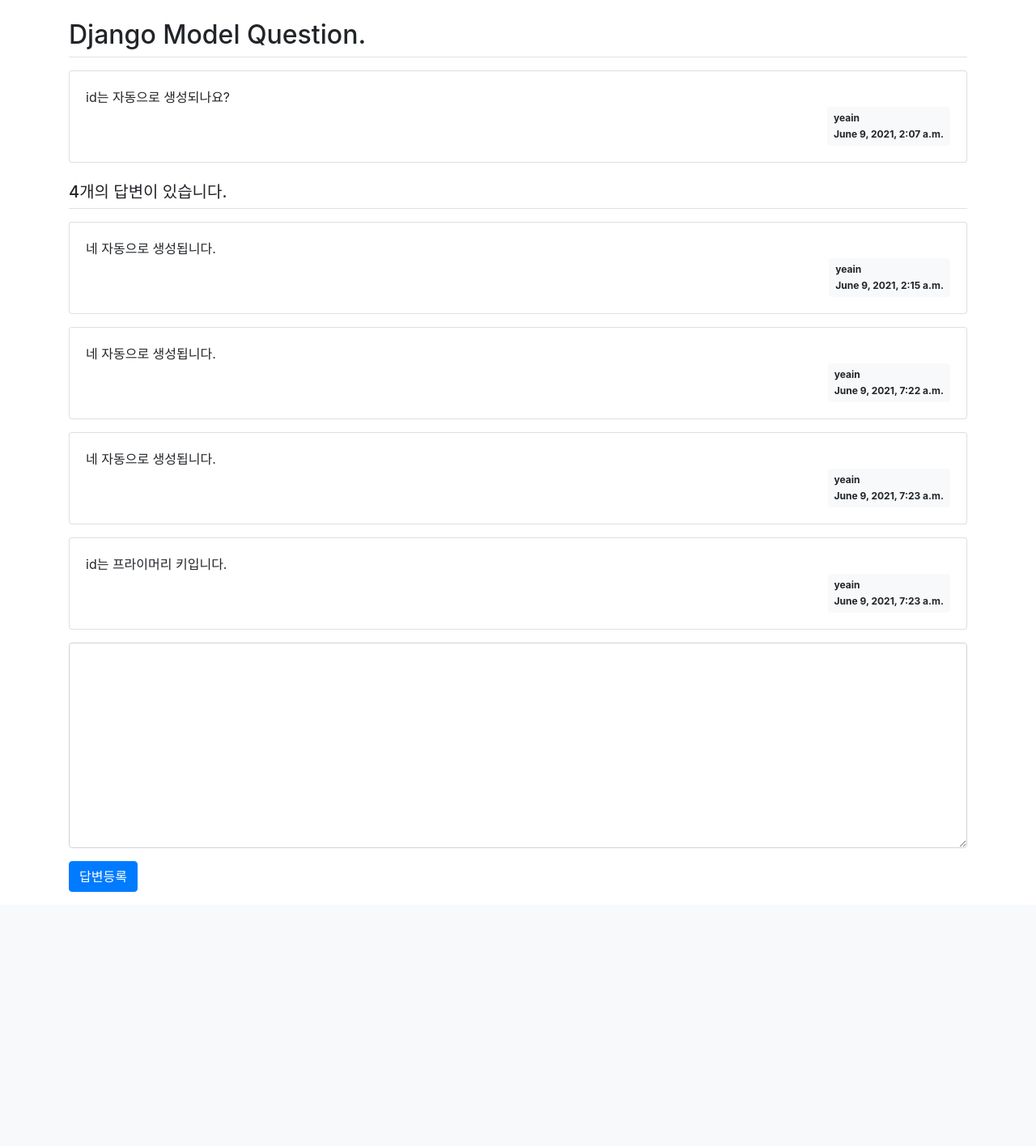
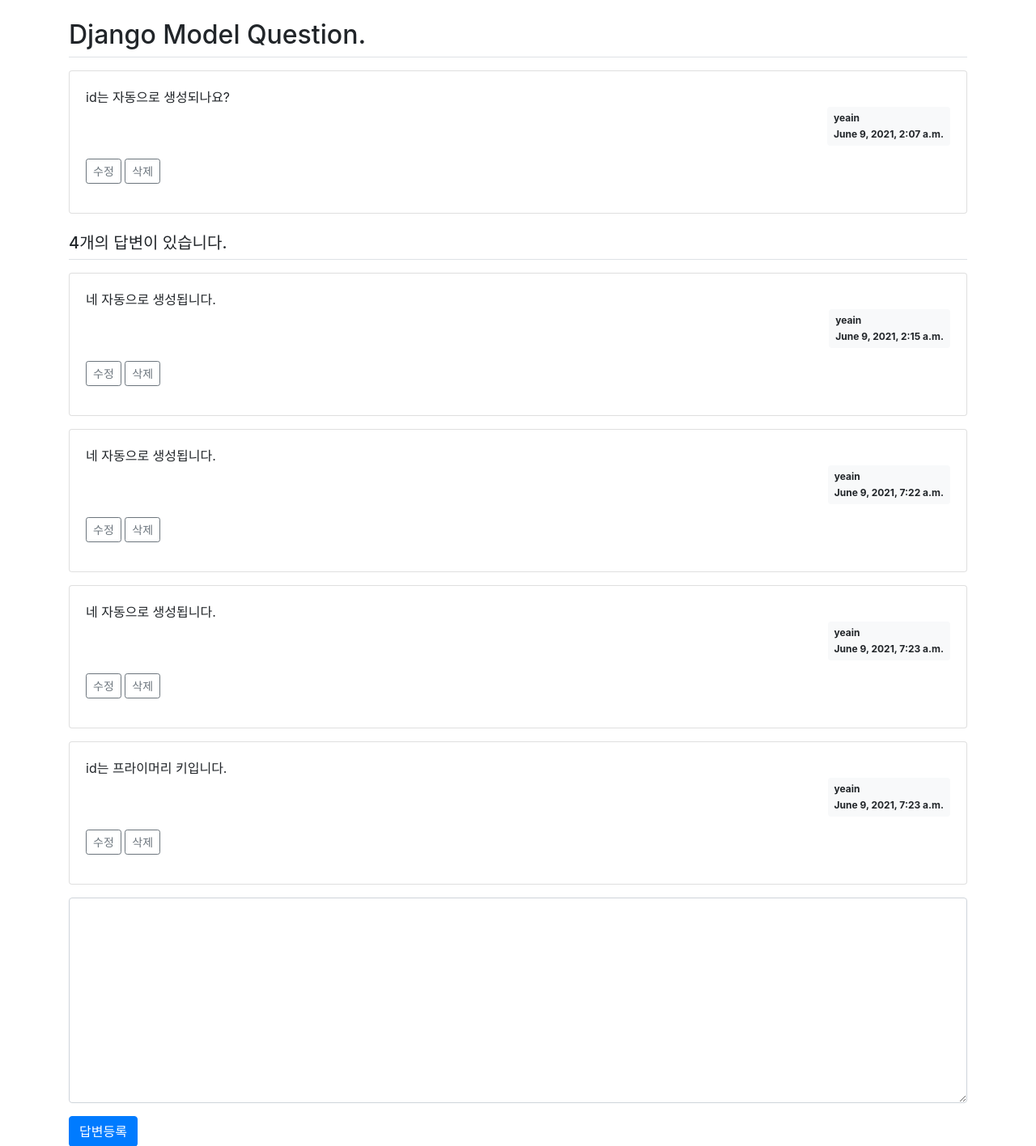
Before and after one commit to oxomn/Django, a Django app: page /pybo/answer/create/2/ in a window 1280 px wide. Shown: the part 57-1473 px from the top of the page at 81% size. Before the commit the page ends 1159 px from the top, so only its background shows below. Run offline with Django 3.2, Linux system fonts and the light colour scheme; a user stored in the database is signed in; data comes from the database, SQL or seed files in the repository; both versions use the stored data as it was after the commit; some libraries are stand-ins or nearby versions.

Commit message:
edit, del 3-09

```diff
--- a/pybo/models.py
+++ b/pybo/models.py
@@ -7,6 +7,7 @@
     content = models.TextField()
     create_date = models.DateTimeField()
     author = models.ForeignKey(User, on_delete=models.CASCADE)
+    modify_date = models.DateTimeField(null=True, blank=True)
 
     def __str__(self):
         return self.subject
@@ -16,6 +17,7 @@
     content = models.TextField()
     create_date = models.DateTimeField()
     author = models.ForeignKey(User, on_delete=models.CASCADE)
+    modify_date = models.DateTimeField(null=True, blank=True)
 
     def __str__(self):
         return self.content
--- a/pybo/urls.py
+++ b/pybo/urls.py
@@ -12,4 +12,8 @@
     path('<int:question_id>/', views.detail, name='detail'),
     path('answer/create/<int:question_id>/', views.answer_create, name='answer_create'),
     path('question/create/', views.question_create, name='question_create'),
+    path('question/modify/<int:question_id>/', views.question_modify, name='question_modify'),
+    path('question/delete/<int:question_id>/', views.question_delete, name='question_delete'),
+    path('answer/modify/<int:answer_id>/', views.answer_modify, name='answer_modify'),
+    path('answer/delete/<int:answer_id>/', views.answer_delete, name='answer_delete'),
 ]
--- a/pybo/views.py
+++ b/pybo/views.py
@@ -6,10 +6,11 @@
 
 
 #------------------------------------------#
-from .models import Question
+from .models import Question, Answer
 from django.utils import timezone
 from .forms import QuestionForm, AnswerForm
 from django.core.paginator import Paginator
+from django.contrib import messages
 #----------------------------------#
 def index(request):
     """
@@ -82,3 +83,76 @@
         form = QuestionForm()
     context = {'form': form}
     return render(request, 'pybo/question_form.html', context)
+
+#------------------------------------------------------------#
+@login_required(login_url='common:login')
+def question_modify(request, question_id):
+    """
+    pybo 질문수정
+    """
+    question = get_object_or_404(Question, pk=question_id)
+    if request.user != question.author:
+        messages.error(request, '수정권한이 없습니다')
+        return redirect('pybo:detail', question_id=question.id)
+
+    if request.method == "POST":
+        form = QuestionForm(request.POST, instance=question)
+        if form.is_valid():
+            question = form.save(commit=False)
+            question.author = request.user
+            question.modify_date = timezone.now()  # 수정일시 저장
+            question.save()
+            return redirect('pybo:detail', question_id=question.id)
+    else:
+        form = QuestionForm(instance=question)
+    context = {'form': form}
+    return render(request, 'pybo/question_form.html', context)
+
+#-------------------------------------------------------#
+@login_required(login_url='common:login')
+def question_delete(request, question_id):
+    """
+    pybo 질문삭제
+    """
+    question = get_object_or_404(Question, pk=question_id)
+    if request.user != question.author:
+        messages.error(request, '삭제권한이 없습니다')
+        return redirect('pybo:detail', question_id=question.id)
+    question.delete()
+    return redirect('pybo:index')
+#----------------------------------#
+@login_required(login_url='common:login')
+def answer_modify(request, answer_id):
+    """
+    pybo 답변수정
+    """
+    answer = get_object_or_404(Answer, pk=answer_id)
+    if request.user != answer.author:
+        messages.error(request, '수정권한이 없습니다')
+        return redirect('pybo:detail', question_id=answer.question.id)
+
+    if request.method == "POST":
+        form = AnswerForm(request.POST, instance=answer)
+        if form.is_valid():
+            answer = form.save(commit=False)
+            answer.author = request.user
+            answer.modify_date = timezone.now()
+            answer.save()
+            return redirect('pybo:detail', question_id=answer.question.id)
+    else:
+        form = AnswerForm(instance=answer)
+    context = {'answer': answer, 'form': form}
+    return render(request, 'pybo/answer_form.html', context)
+
+#------------------------------------------------------#
+@login_required(login_url='common:login')
+def answer_delete(request, answer_id):
+    """
+    pybo 답변삭제
+    """
+    answer = get_object_or_404(Answer, pk=answer_id)
+    if request.user != answer.author:
+        messages.error(request, '삭제권한이 없습니다')
+    else:
+        answer.delete()
+    return redirect('pybo:detail', question_id=answer.question.id)
--- a/templates/base.html
+++ b/templates/base.html
@@ -23,5 +23,11 @@
 <script src="{% static 'jquery-3.6.0.min.js' %}"></script>
 <!-- Bootstrap JS -->
 <script src="{% static 'bootstrap.min.js' %}"></script>
+
+<!-- 자바스크립트 Start -->
+{% block script %}
+{% endblock %}
+<!-- 자바스크립트 End -->
+
 </body>
 </html>
--- a/templates/pybo/question_detail.html
+++ b/templates/pybo/question_detail.html
@@ -3,16 +3,42 @@
 {% load static %}
 <link rel="stylesheet" type="text/css" href="{% static 'bootstrap.min.css' %}">
 <div class="container my-3">
+    <!-- 사용자오류 표시 -->
+    {% if messages %}
+    <div class="alert alert-danger my-3" role="alert">
+    {% for message in messages %}
+        <strong>{{ message.tags }}</strong>
+        <ul><li>{{ message.message }}</li></ul>
+    {% endfor %}
+    </div>
+    {% endif %}
+
     <h2 class="border-bottom py-2">{{ question.subject }}</h2>
     <div class="card my-3">
         <div class="card-body">
             <div class="card-text" style="white-space: pre-line;">{{ question.content }}</div>
             <div class="d-flex justify-content-end">
+                {% if question.modify_date %}
+                <div class="badge badge-light p-2 text-left mx-3">
+                    <div class="mb-2">modified at</div>
+                    <div>{{ question.modify_date }}</div>
+                </div>
+                {% endif %}
                 <div class="badge badge-light p-2 text-left">
                     <div class="mb-2">{{ question.author.username }}</div>
                     <div>{{ question.create_date }}</div>
                 </div>
             </div>
+            {% if request.user == question.author %}
+        <div class="my-3">
+            <a href="{% url 'pybo:question_modify' question.id  %}"
+               class="btn btn-sm btn-outline-secondary">수정</a>
+
+            <a href="#" class="delete btn btn-sm btn-outline-secondary"
+                data-uri="{% url 'pybo:question_delete' question.id  %}">삭제</a>
+        </div>
+        {% endif %}
+
         </div>
     </div>
     <h5 class="border-bottom my-3 py-2">{{question.answer_set.count}}개의 답변이 있습니다.</h5>
@@ -21,11 +47,25 @@
         <div class="card-body">
             <div class="card-text" style="white-space: pre-line;">{{ answer.content }}</div>
             <div class="d-flex justify-content-end">
+                {% if answer.modify_date %}
+                <div class="badge badge-light p-2 text-left mx-3">
+                    <div class="mb-2">modified at</div>
+                    <div>{{ answer.modify_date }}</div>
+                </div>
+                {% endif %}
                 <div class="badge badge-light p-2 text-left">
                     <div class="mb-2">{{ answer.author.username }}</div>
                     <div>{{ answer.create_date }}</div>
                 </div>
             </div>
+            {% if request.user == answer.author %}
+            <div class="my-3">
+                <a href="{% url 'pybo:answer_modify' answer.id  %}"
+                   class="btn btn-sm btn-outline-secondary">수정</a>
+                <a href="#" class="delete btn btn-sm btn-outline-secondary "
+                    data-uri="{% url 'pybo:answer_delete' answer.id  %}">삭제</a>
+            </div>
+            {% endif %}
         </div>
     </div>
     {% endfor %}
@@ -49,3 +89,15 @@
     </form>
 </div>
 {% endblock %}
+
+{% block script %}
+<script type='text/javascript'>
+$(document).ready(function(){
+    $(".delete").on('click', function() {
+        if(confirm("정말로 삭제하시겠습니까?")) {
+            location.href = $(this).data('uri');
+        }
+    });
+});
+</script>
+{% endblock %}
```
Also changed, not shown: templates/pybo/answer_form.html (added, +16 -0 lines), db.sqlite3, pybo/migrations/0004_auto_20210611_0500.py (added).
